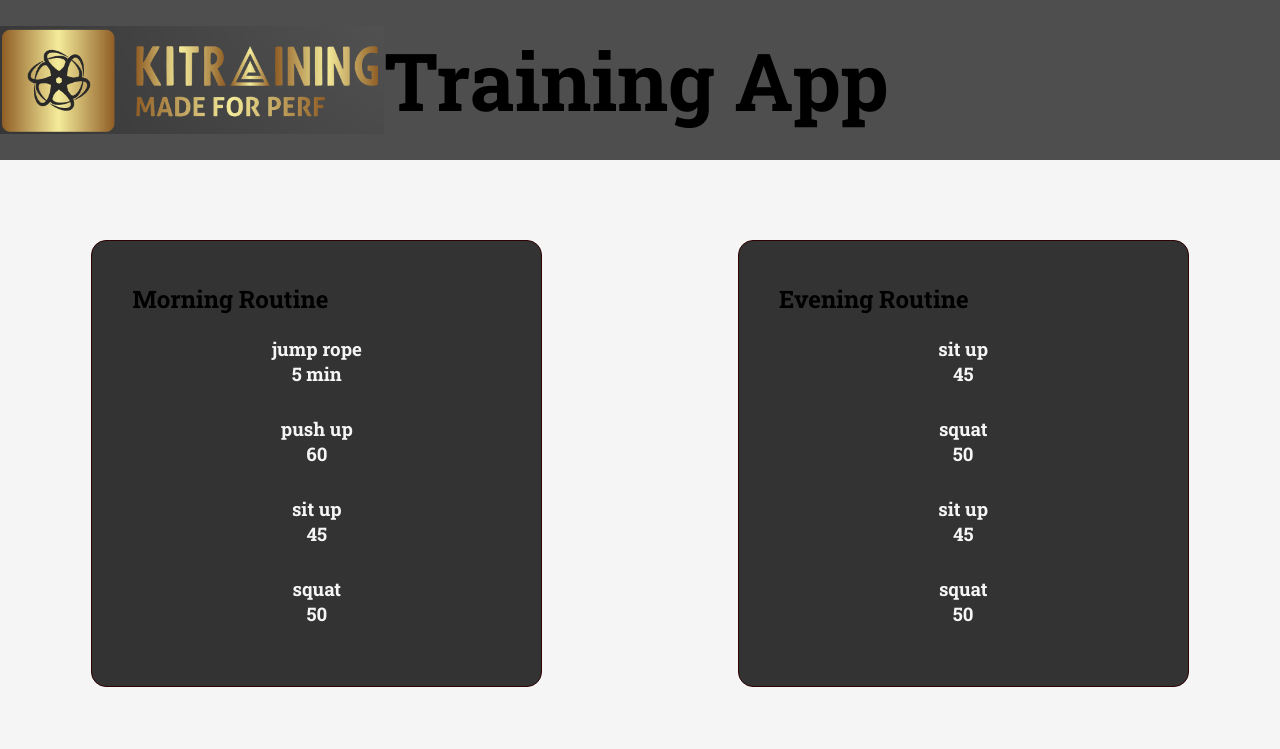
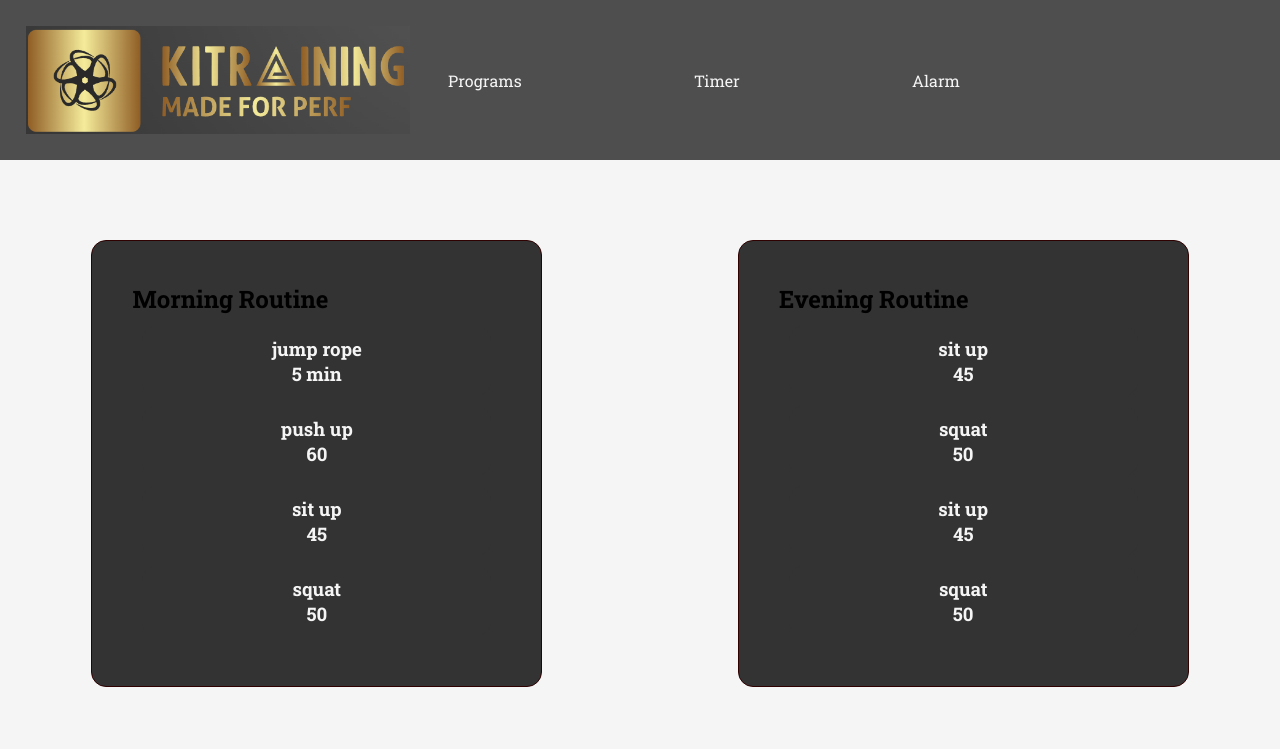
Before and after one commit to KIMOUGINOT/training-page, a React (Create React App) app: page / in a window 1280 px wide. Shown: the top 749 px of the page. Built offline with nearby package versions, Linux system fonts and the light colour scheme.

Commit message:
header with page selector

```diff
--- a/src/App.css
+++ b/src/App.css
@@ -28,7 +28,9 @@ body {
   height: 20vh;
   display: flex;
   align-items:center;
-  justify-content:flex-start;
+  justify-content:space-between;
+  padding-right: 25vw;
+  padding-left: 2vw;
 }
 
 .header-title{
@@ -36,8 +38,17 @@ body {
   height:auto;
 }
 
-.title {
-  font-size: 10vh;
+.header-selector{
+  display: flex;
+  align-items:center;
+  justify-content:space-between;
+  width: 40vw;
+  color: whitesmoke;
+}
+
+.page:hover{
+  transform: scale(1.05, 1.05);
+  color: black;
 }
 
 .main {
--- a/src/App.js
+++ b/src/App.js
@@ -30,7 +30,11 @@ function App() {
     <div className="App">
       <div className='header'>
         <img src={process.env.PUBLIC_URL + '/kitraining.png'} alt="kitraining" className="header-title"/>
-        <h1 className='title'>Training App</h1>
+        <div className='header-selector'>
+          <p className='page'>Programs</p>
+          <p className='page'>Timer</p>
+          <p className='page'>Alarm</p>
+        </div>
       </div>
       <div className="main">
                 {routines.map((routine, index) => (
```
